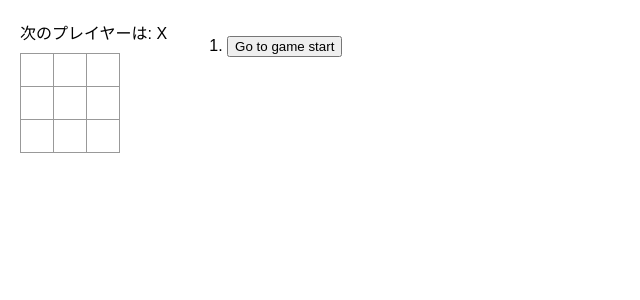
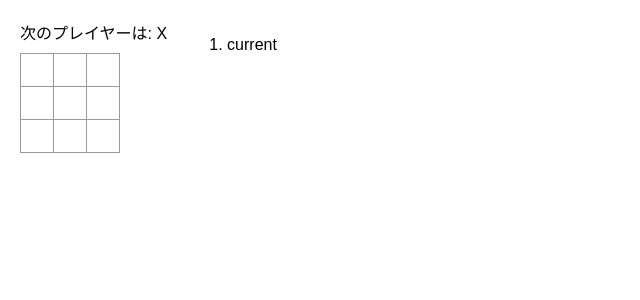
Before and after one commit to shira79/react-tutorial, a React (Create React App) app: page / in a window 1280 px wide. Shown: the top 300 px of the page, without its empty margins (0-640 px from the left). Built offline with nearby package versions, Linux system fonts and the light colour scheme.

Commit message:
現在の着手の部分だけ、ボタンは出さない

```diff
--- a/src/App.js
+++ b/src/App.js
@@ -75,8 +75,14 @@ export default function Game() {
         setHistory(history.slice(0, move + 1))
     }
 
-    const moves = history.map((squares, move) =>
+    const moves = history.map((squares, move, history) =>
         {
+            if(move === history.length -1){
+                return (
+                    <li key={move}>current</li>
+                )
+            }
+
             let description;
             if(move === 0){
                 description = 'Go to game start'
```
